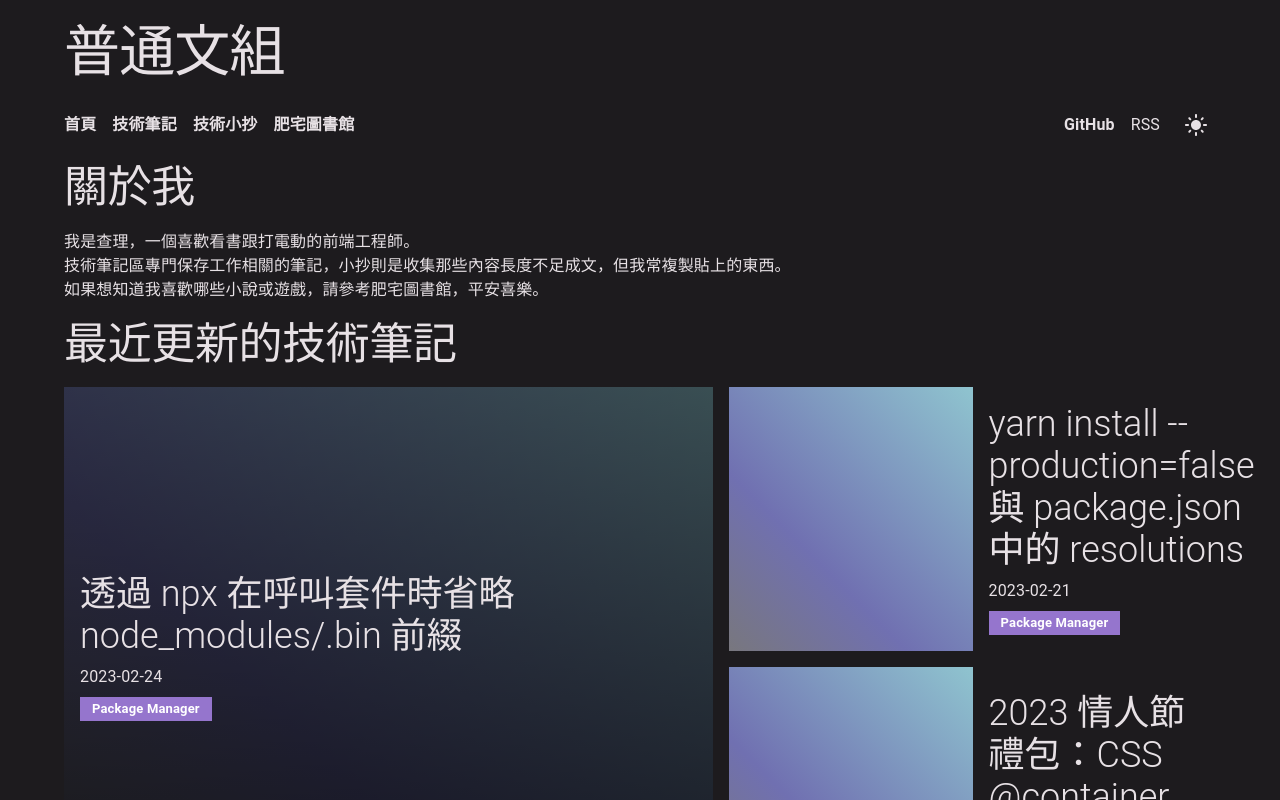
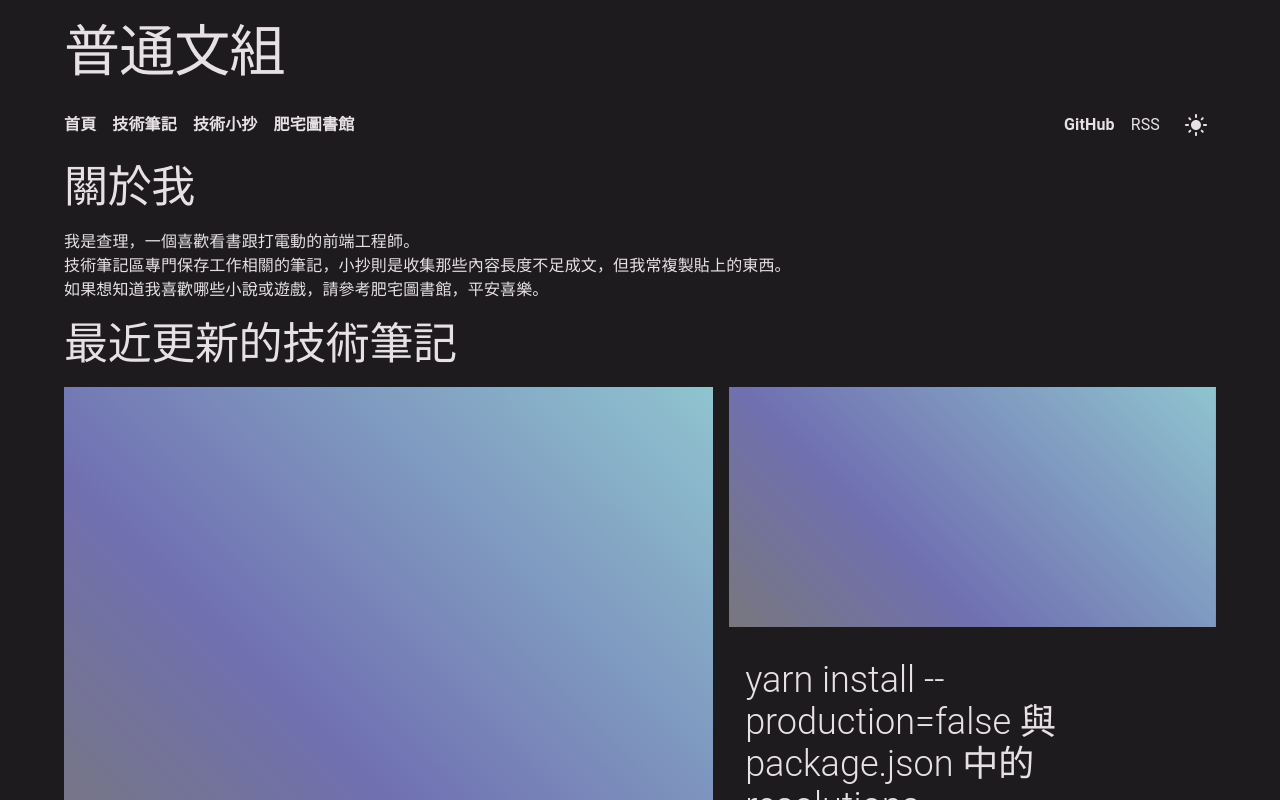
Before and after one commit to tzynwang/next-blog-v2, a Next.js app: page / in a window 1280 px wide. Shown: the top 800 px of the page. Built offline with nearby package versions, Linux system fonts and the light colour scheme.

Commit message:
[feat] Common/PostCard @container query

```diff
--- a/component/Common/PostCard/index.module.css
+++ b/component/Common/PostCard/index.module.css
@@ -1,38 +1,42 @@
 .container {
   display: flex;
-  flex: 1 1 auto;
+  flex: 1 1 100%;
+  container-type: inline-size;
 }
 
-.rectangle .post_image,
-.rectangle .post_text {
-  flex: 0 0 50%;
-  padding: 16px;
+.card {
+  display: flex;
+  flex: 1 1 100%;
+  flex-direction: column;
+  gap: 16px;
 }
 
-.rectangle .post_text {
-  flex: 0 0 50%;
-  display: flex;
-  flex-direction: column;
-  justify-content: center;
-}
-
-.square {
-  position: relative;
-}
-
-.square .post_image,
-.square .post_text {
+.post_image,
+.post_text {
+  flex: 1 1 50%;
   display: flex;
   flex-direction: column;
   justify-content: center;
   padding: 16px;
 }
 
-.square .post_image {
+.post_image {
   width: 100%;
+  min-height: 240px;
   background-position: center center;
   background-repeat: no-repeat;
   background-size: cover;
+}
+
+@container (min-width: 720px) {
+  .card {
+    flex-direction: row;
+    gap: 0px;
+  }
+
+  .post_image {
+    min-height: 100%;
+  }
 }
 
 .post_date {
--- a/component/Common/PostCard/index.tsx
+++ b/component/Common/PostCard/index.tsx
@@ -1,135 +1,36 @@
-import React, {
-  memo,
-  useCallback,
-  useEffect,
-  useMemo,
-  useRef,
-  useState,
-} from 'react';
+import React, { memo } from 'react';
 import Link from 'next/link';
 import cn from 'classnames';
-import debounce from 'lodash/debounce';
 import Typography from '@mui/material/Typography';
 import useGetPostTagChip from '@Hook/useGetPostTagChip';
-import { POST_CARD_DIMENSION_RATIO } from '@Model/GeneralModels';
-import { useColorScheme } from '@Style/mui/index';
 import scopedStyles from './index.module.css';
 import type { PostCardProps } from './types';
-
-enum POST_CARD_CONTAINER_RATIO {
-  DEFAULT = 'DEFAULT',
-  RECTANGLE = 'RECTANGLE',
-  SQUARE = 'SQUARE',
-}
 
 function PostCard(props: PostCardProps): React.ReactElement {
   /* States */
   const { coverImage, postTitle, postDate, postCategories, postUrl } = props;
-  const [containerRatio, setContainerRatio] =
-    useState<POST_CARD_CONTAINER_RATIO>(POST_CARD_CONTAINER_RATIO.DEFAULT);
-  const containerRef = useRef<HTMLDivElement | null>(null);
   const PostTagChips = useGetPostTagChip(postCategories);
-  const { mode } = useColorScheme();
 
-  /* Data */
-  const containerStyle = useMemo(() => {
-    switch (containerRatio) {
-      case POST_CARD_CONTAINER_RATIO.RECTANGLE:
-        return scopedStyles.rectangle;
-      case POST_CARD_CONTAINER_RATIO.SQUARE:
-        return scopedStyles.square;
-      default:
-        return '';
-    }
-  }, [containerRatio]);
-  const cardBgColor = useMemo(() => {
-    if (mode === 'dark') {
-      return 'linear-gradient(to bottom, rgba(0, 0, 0, 0.6), rgba(0, 0, 0, 0.8))';
-    }
-    if (mode === 'light') {
-      return 'linear-gradient(to bottom, rgba(255, 255, 255, 0.2), rgba(255, 255, 255, 0.4))';
-    }
-    return '';
-  }, [mode]);
-
-  /* Functions */
-  const getContainerDimension = useCallback((): void => {
-    const dimension = containerRef.current?.getBoundingClientRect();
-    if (dimension) {
-      const { width, height } = dimension;
-      if (width / height >= POST_CARD_DIMENSION_RATIO) {
-        setContainerRatio(POST_CARD_CONTAINER_RATIO.RECTANGLE);
-      } else {
-        setContainerRatio(POST_CARD_CONTAINER_RATIO.SQUARE);
-      }
-    }
-  }, []);
-  const getContainerDimensionDebounce = debounce(getContainerDimension, 100);
-
-  /* Hooks */
-  useEffect(() => {
-    getContainerDimension();
-    window.addEventListener('resize', getContainerDimensionDebounce);
-    return () => window.removeEventListener('resize', getContainerDimension);
-  }, []);
-
-  /* Views */
-  const FinalPostCard = useMemo(() => {
-    switch (containerRatio) {
-      case POST_CARD_CONTAINER_RATIO.RECTANGLE:
+  /* Main */
   return (
-          <React.Fragment>
-            <div
-              className={cn(scopedStyles.post_image)}
-              style={{ backgroundImage: coverImage }}
-            />
-            <div className={cn(scopedStyles.post_text)}>
-              <Link href={postUrl}>
-                <Typography variant="h3">{postTitle}</Typography>
-              </Link>
-              <Typography
-                variant="body1"
-                className={cn(scopedStyles.post_date)}
-              >
-                {postDate}
-              </Typography>
-              <div className={cn(scopedStyles.tag_container)}>
-                {PostTagChips}
-              </div>
-            </div>
-          </React.Fragment>
-        );
-      case POST_CARD_CONTAINER_RATIO.SQUARE:
-        return (
+    <div className={scopedStyles.container}>
+      <div className={scopedStyles.card}>
         <div
           className={cn(scopedStyles.post_image)}
           style={{
-              backgroundImage: `${cardBgColor}, ${coverImage}`,
+            backgroundImage: coverImage,
           }}
-          >
+        />
+        <div className={scopedStyles.post_text}>
           <Link href={postUrl}>
             <Typography variant="h3">{postTitle}</Typography>
           </Link>
           <Typography variant="body1" className={cn(scopedStyles.post_date)}>
             {postDate}
           </Typography>
-            <div className={cn(scopedStyles.tag_container)}>
-              {PostTagChips}
+          <div className={cn(scopedStyles.tag_container)}>{PostTagChips}</div>
         </div>
       </div>
-        );
-      default:
-        return <React.Fragment />;
-    }
-  }, [containerRatio, coverImage, postTitle, postDate, postUrl, cardBgColor]);
-
-  /* Main */
-  return (
-    <div
-      ref={containerRef}
-      className={cn(scopedStyles.container, containerStyle)}
-    >
-      {FinalPostCard}
     </div>
   );
 }
```
Lines whose indentation alone changed are shown as unchanged.
